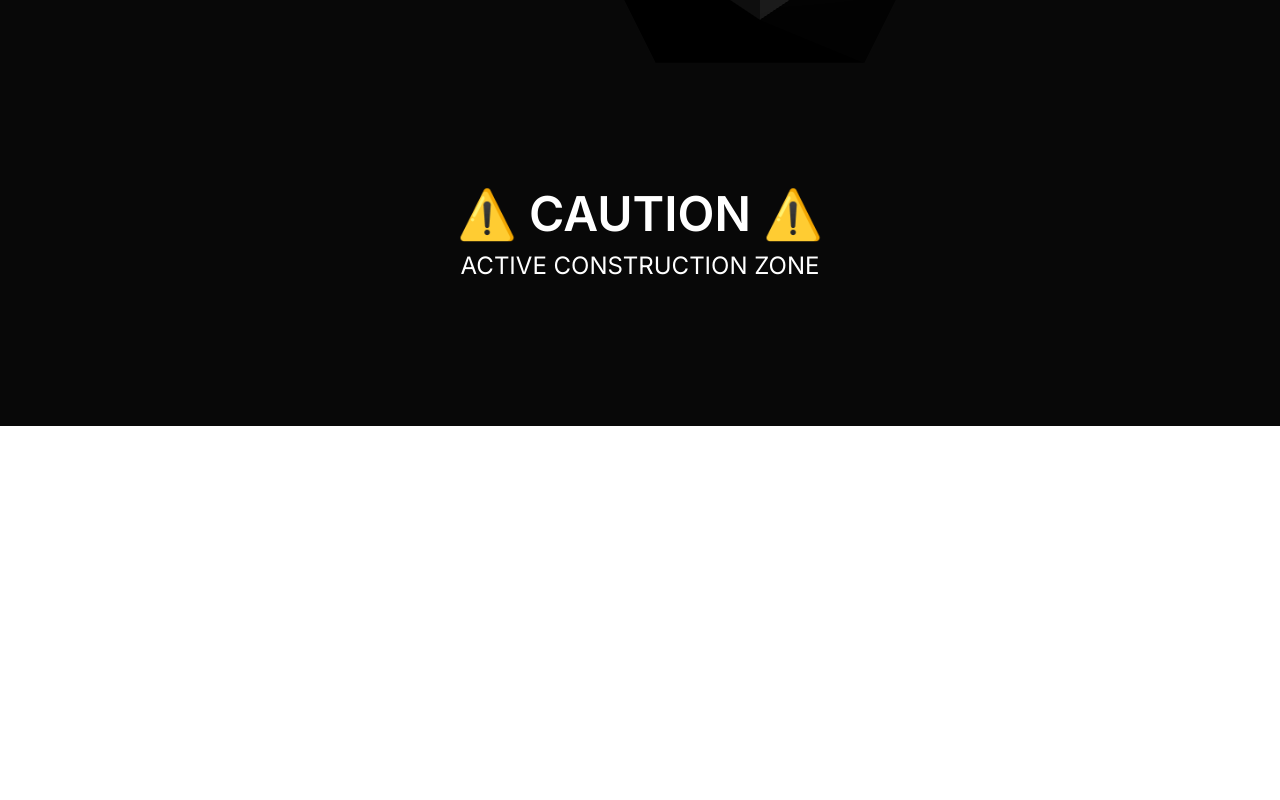
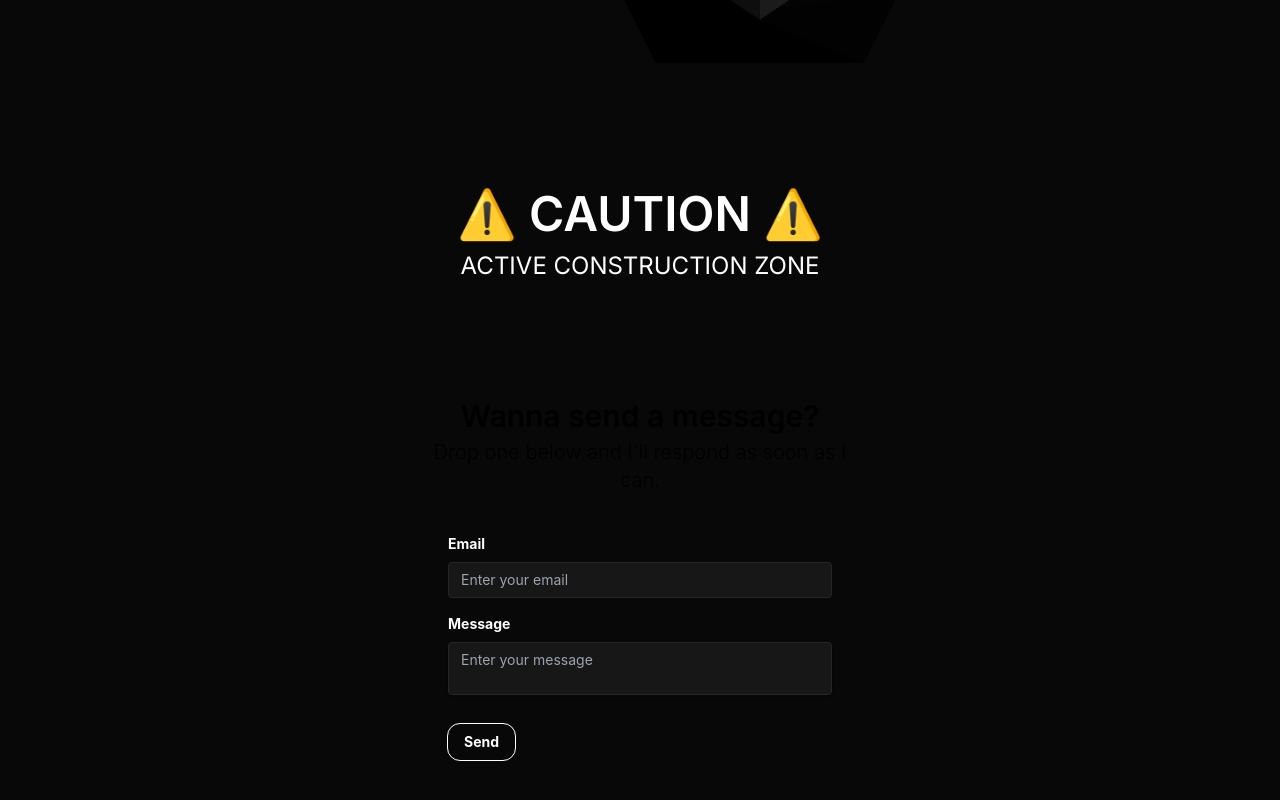
Before and after one commit to amgvu/Personal-Site, a Next.js app: page / in a window 1280 px wide. Shown: the part 614-1414 px from the top of the page. Before the commit the page ends 1040 px from the top, so only its background shows below. Built offline with nearby package versions, Linux system fonts and the light colour scheme; what prettier-plugin-tailwindcss, tailwindcss-animatecss would draw is missing.

Commit message:
email form first commit

```diff
--- /dev/null
+++ b/components/EmailForm/EmailForm.tsx
@@ -0,0 +1,66 @@
+import React, { useState } from 'react';
+
+const EmailForm: React.FC = () => {
+  const [email, setEmail] = useState('');
+  const [message, setMessage] = useState('');
+
+  const handleSubmit = (e: React.FormEvent<HTMLFormElement>) => {
+    e.preventDefault();
+    // Send email logic would go here, but typically you'd do this on the server side
+    // You would need a backend server to handle sending the email
+    console.log(`Email: ${email}, Message: ${message}`);
+    // Reset form fields after submission
+    setEmail('');
+    setMessage('');
+  };
+
+  return (
+    <div className="max-w-md mx-auto">
+      <div className="space-y-1 py-4">
+      <h1 className="font-semibold text-center text-3xl">
+        Wanna send a message?
+      </h1>
+      <h2 className="font-light text-center text-xl">
+        Drop one below and I&apos;ll respond as soon as I can.
+      </h2>
+      </div>
+      <form onSubmit={handleSubmit} className="bg-transparent rounded-xl px-8 pt-6 pb-8 mb-4">
+        <div className="mb-4">
+          <label className="block text-white text-sm font-bold mb-2" htmlFor="email">
+            Email
+          </label>
+          <input
+            className="border border-zinc-800 rounded w-full py-2 px-3 text-white bg-neutral-900 leading-tight focus:outline-none focus:shadow-outline"
+            id="email"
+            type="email"
+            placeholder="Enter your email"
+            value={email}
+            onChange={(e) => setEmail(e.target.value)}
+          />
+        </div>
+        <div className="mb-6">
+          <label className="block text-white text-sm font-bold mb-2" htmlFor="message">
+            Message
+          </label>
+          <textarea
+            className="shadow appearance-none border rounded w-full py-2 px-3 border-zinc-800 bg-neutral-900 text-white leading-tight focus:outline-none focus:shadow-outline resize-none"
+            id="message"
+            placeholder="Enter your message"
+            value={message}
+            onChange={(e) => setMessage(e.target.value)}
+          />
+        </div>
+        <div className="flex items-center justify-between">
+          <button
+            className="bg-transparent outline outline-1 rounded-xl hover:bg-white hover:text-black text-white font-bold py-2 px-4 ease-in-out transition duration-100 focus:outline-none focus:shadow-outline"
+            type="submit"
+          >
+            Send
+          </button>
+        </div>
+      </form>
+    </div>
+  );
+};
+
+export default EmailForm;
--- a/pages/index.tsx
+++ b/pages/index.tsx
@@ -2,6 +2,7 @@ import Head from "next/head";
 import Link from 'next/link';
 import RadioComponent from "../components/RadioComponent";
 import ThreeAnimation from "../components/ThreeAnimation";
+import EmailForm from "../components/EmailForm/EmailForm";
 import ThreeAnimationMobile from "../components/ThreeAnimationMobile";
 import { Player, Controls } from "@lottiefiles/react-lottie-player";
 import {
@@ -102,6 +103,7 @@ export default function Home() {
         <section className="py-10">
           <div>
             <h3 className="py-1 text-sm dark:text-white animate__fadeInUp animate__delay-3s animate__animated">
+            <EmailForm />
             </h3>
           </div>
         </section>
```
